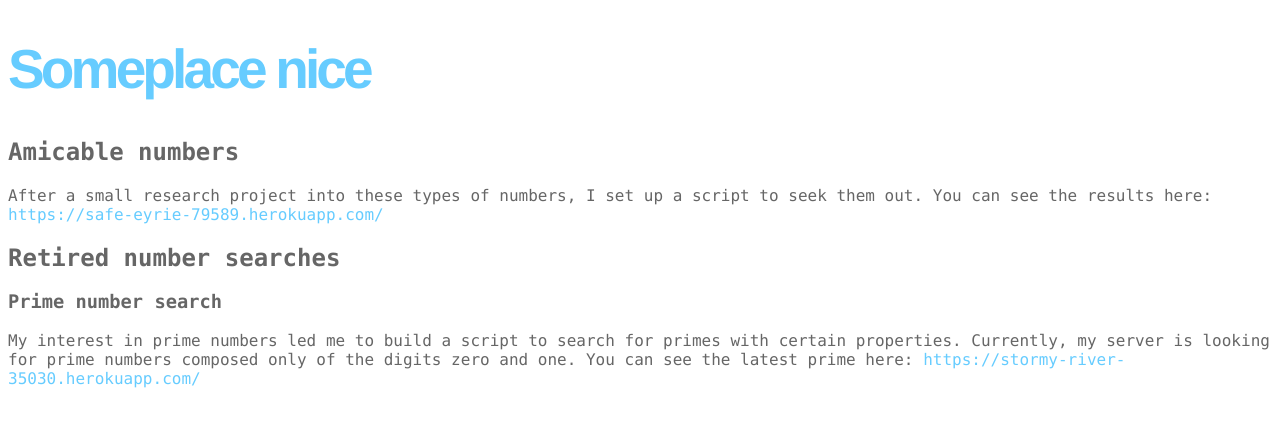
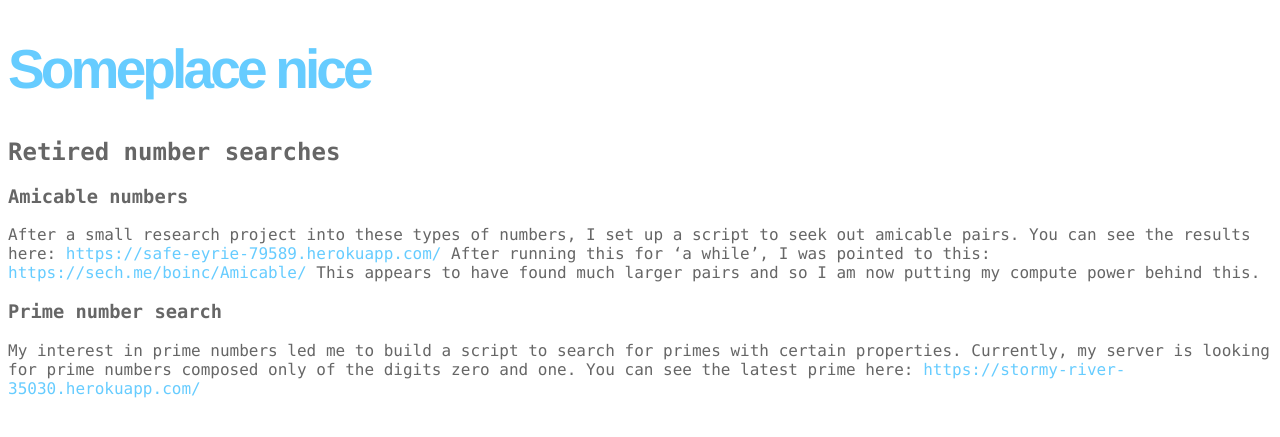
Before and after one commit to adamcheasley/adamcheasley.github.io, a Jekyll site: the page built from projects/primes.md, in a window 1280 px wide. Shown: the top 437 px of the page. Built offline with Jekyll 4.4.1, drawn with Linux system fonts in a browser that asks for light colours.

Commit message:
retire amicable pairs search

```diff
--- a/projects/primes.md
+++ b/projects/primes.md
@@ -5,12 +5,15 @@ layout: default
 
 # [Someplace nice](/)
 
-## Amicable numbers
+## Retired number searches
 
-After a small research project into these types of numbers, I set up a script to seek them out. You can see the results here:
+### Amicable numbers
+
+After a small research project into these types of numbers, I set up a script to seek out amicable pairs. You can see the results here:
 [https://safe-eyrie-79589.herokuapp.com/](https://safe-eyrie-79589.herokuapp.com/)
-
-## Retired number searches
+After running this for 'a while', I was pointed to this:
+[https://sech.me/boinc/Amicable/](https://sech.me/boinc/Amicable/)
+This appears to have found much larger pairs and so I am now putting my compute power behind this.
 
 ### Prime number search
 
```
